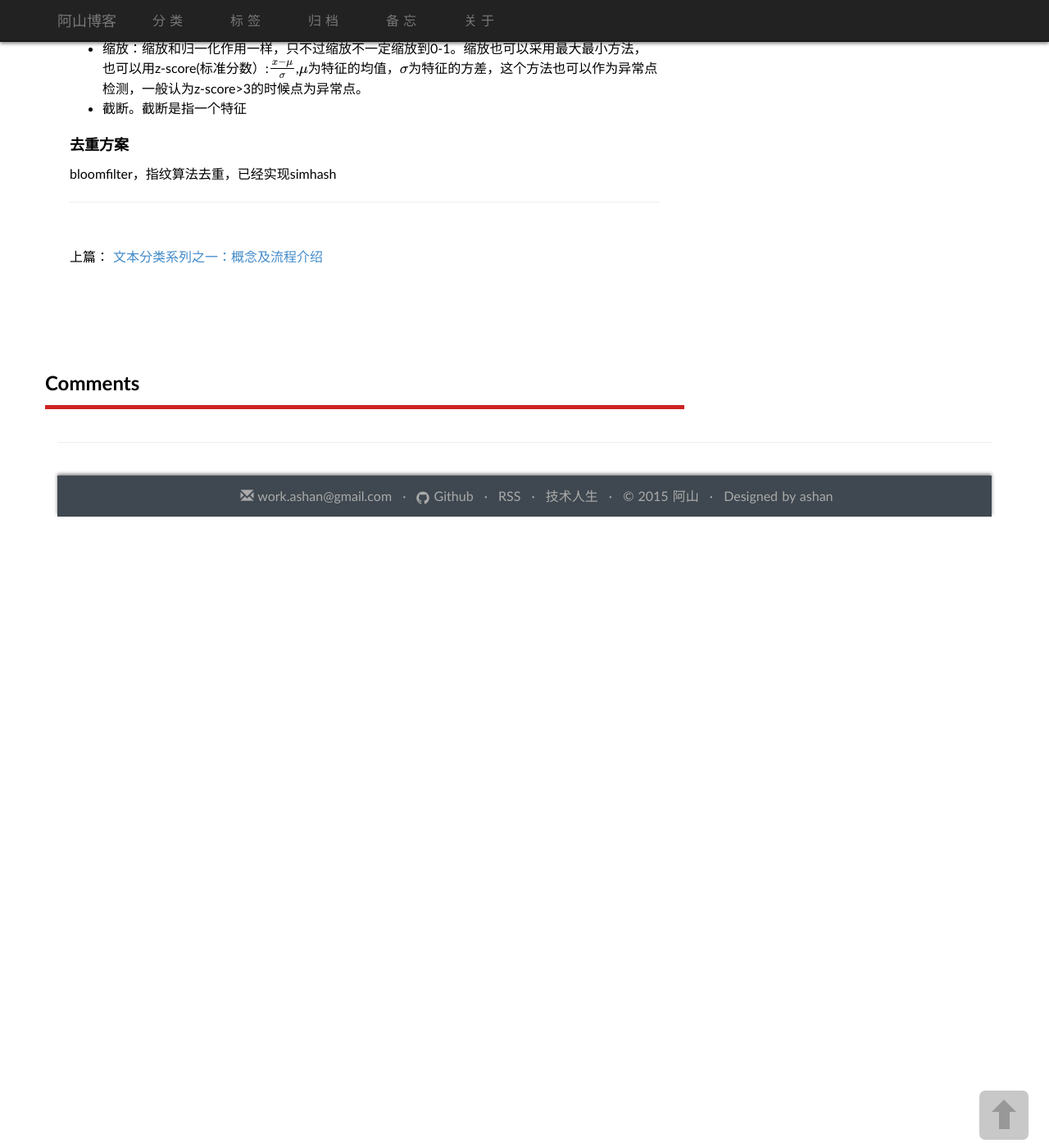
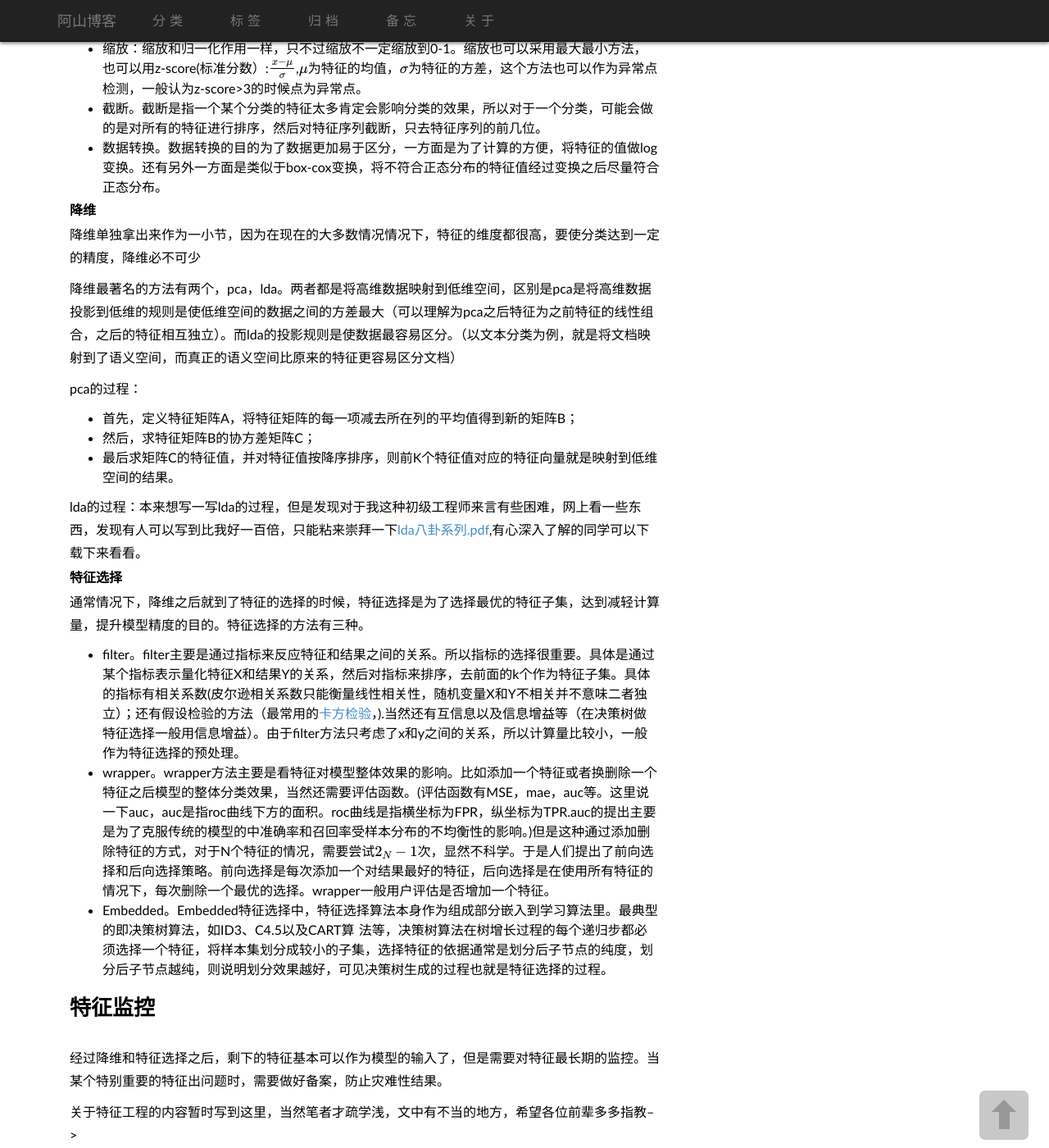
Before and after one commit to SuperAshan/SuperAshan.github.io, a Jekyll site: the page built from _posts/2015-12-14-特征工程.md, in a window 1280 px wide and 1400 px high, scrolled down 3030 px. Shown: the whole window at 82% size. Built offline with Jekyll 4.4.1, drawn with Linux system fonts in a browser that asks for light colours; some web fonts are replaced; formulas are drawn with MathJax 3; comment, search, counter and statistics services are not loaded; some of the changed text lies outside the part shown.

Commit message:
tezheng commit

```diff
--- a/_posts/2015-12-14-特征工程.md
+++ b/_posts/2015-12-14-特征工程.md
@@ -58,8 +58,38 @@ $$
 - 归一化：由于不同的特征有不同的取值范围，由于模型一般会偏向于取值范围较大的特征，为了纠正这种由于取值范围不一致导致的偏向，需要对特征做归一化。一般都是将不同取值范围的数字映射到[0,1]空间，常用的方法包括最大最小归一化，$$\frac{x-x_{min}}{x_{max}-x_{min}}$$libsvm用了这种方法做scale。还有就是排序归一化，所有值按顺序排序，赋予新值
 - 离散化。许多特征的取值范围都是无穷的，有时候为了便于在模型中处理，需要将连续的值转化为离散值。常用方法为等值划分或者等量划分。等值划分字面意思就是按照一定固定的数值将取值范围分为一个个区间，然后取落在区间内部的数值的中位数或者中间值。等量划分主要是考虑数据分布不均匀的情况，按照数值数据划分，一般也是取数值中位数或者均值。
 - 缩放：缩放和归一化作用一样，只不过缩放不一定缩放到0-1。缩放也可以采用最大最小方法，也可以用z-score(标准分数）:$${\frac{x-\mu}{\sigma}}$$,$$\mu$$为特征的均值，$$\sigma$$为特征的方差，这个方法也可以作为异常点检测，一般认为z-score>3的时候点为异常点。
-- 截断。截断是指一个特征
+- 截断。截断是指一个某个分类的特征太多肯定会影响分类的效果，所以对于一个分类，可能会做的是对所有的特征进行排序，然后对特征序列截断，只去特征序列的前几位。
+- 数据转换。数据转换的目的为了数据更加易于区分，一方面是为了计算的方便，将特征的值做log变换。还有另外一方面是类似于box-cox变换，将不符合正态分布的特征值经过变换之后尽量符合正态分布。
+
+####降维
+降维单独拿出来作为一小节，因为在现在的大多数情况情况下，特征的维度都很高，要使分类达到一定的精度，降维必不可少
+
+降维最著名的方法有两个，pca，lda。两者都是将高维数据映射到低维空间，区别是pca是将高维数据投影到低维的规则是使低维空间的数据之间的方差最大（可以理解为pca之后特征为之前特征的线性组合，之后的特征相互独立）。而lda的投影规则是使数据最容易区分。（以文本分类为例，就是将文档映射到了语义空间，而真正的语义空间比原来的特征更容易区分文档）
+
+pca的过程：
+
+- 首先，定义特征矩阵A，将特征矩阵的每一项减去所在列的平均值得到新的矩阵B；
+- 然后，求特征矩阵B的协方差矩阵C；
+- 最后求矩阵C的特征值，并对特征值按降序排序，则前K个特征值对应的特征向量就是映射到低维空间的结果。
+
+lda的过程：本来想写一写lda的过程，但是发现对于我这种初级工程师来言有些困难，网上看一些东西，发现有人可以写到比我好一百倍，只能粘来崇拜一下[lda八卦系列.pdf](http://vdisk.weibo.com/s/q0sGh/1360334108?utm_source=weibolife),有心深入了解的同学可以下载下来看看。
+
+####特征选择
+通常情况下，降维之后就到了特征的选择的时候，特征选择是为了选择最优的特征子集，达到减轻计算量，提升模型精度的目的。特征选择的方法有三种。
+
+- filter。filter主要是通过指标来反应特征和结果之间的关系。所以指标的选择很重要。具体是通过某个指标表示量化特征X和结果Y的关系，然后对指标来排序，去前面的k个作为特征子集。具体的指标有相关系数(皮尔逊相关系数只能衡量线性相关性，随机变量X和Y不相关并不意味二者独立）；还有假设检验的方法（最常用的[卡方检验](http://wiki.mbalib.com/wiki/%E5%8D%A1%E6%96%B9%E6%A3%80%E9%AA%8C)，).当然还有互信息以及信息增益等（在决策树做特征选择一般用信息增益）。由于filter方法只考虑了x和y之间的关系，所以计算量比较小，一般作为特征选择的预处理。
+- wrapper。wrapper方法主要是看特征对模型整体效果的影响。比如添加一个特征或者换删除一个特征之后模型的整体分类效果，当然还需要评估函数。(评估函数有MSE，mae，auc等。这里说一下auc，auc是指roc曲线下方的面积。roc曲线是指横坐标为FPR，纵坐标为TPR.auc的提出主要是为了克服传统的模型的中准确率和召回率受样本分布的不均衡性的影响。)但是这种通过添加删除特征的方式，对于N个特征的情况，需要尝试$$2_N-1$$次，显然不科学。于是人们提出了前向选择和后向选择策略。前向选择是每次添加一个对结果最好的特征，后向选择是在使用所有特征的情况下，每次删除一个最优的选择。wrapper一般用户评估是否增加一个特征。
+- Embedded。Embedded特征选择中，特征选择算法本身作为组成部分嵌入到学习算法里。最典型的即决策树算法，如ID3、C4.5以及CART算
+法等，决策树算法在树增长过程的每个递归步都必须选择一个特征，将样本集划分成较小的子集，选择特征的依据通常是划分后子节点的纯度，划分后子节点越纯，则说明划分效果越好，可见决策树生成的过程也就是特征选择的过程。
+
+##特征监控
+经过降维和特征选择之后，剩下的特征基本可以作为模型的输入了，但是需要对特征最长期的监控。当某个特别重要的特征出问题时，需要做好备案，防止灾难性结果。
+
+关于特征工程的内容暂时写到这里，当然笔者才疏学浅，文中有不当的地方，希望各位前辈多多指教-->
 
 
-###去重方案
-bloomfilter，指纹算法去重，已经实现simhash
+    附：True Positive （真正, TP）被模型预测为正的正样本；True Negative（真负 , TN）被模型预测为负的负样本 ；False Positive （假正, FP）被模型预测为正的负样本；False Negative（假负 , FN）被模型预测为负的正样本；
+
+    1.True Positive Rate（真正率 , TPR）或灵敏度（sensitivity） ，TPR = TP /（TP + FN） 正样本预测结果数 / 正样本实际数
+    2.True Negative Rate（真负率 , TNR）或特指度（specificity） ，TNR = TN /（TN + FP） 负样本预测结果数 / 负样本实际数 ，3.False Positive Rate （假正率, FPR） ，FPR = FP /（FP + TN） 被预测为正的负样本结果数 /负样本实际数
+    4.False Negative Rate（假负率 , FNR） FNR = FN /（TP + FN） ，被预测为负的正样本结果数 / 正样本实际数
```
